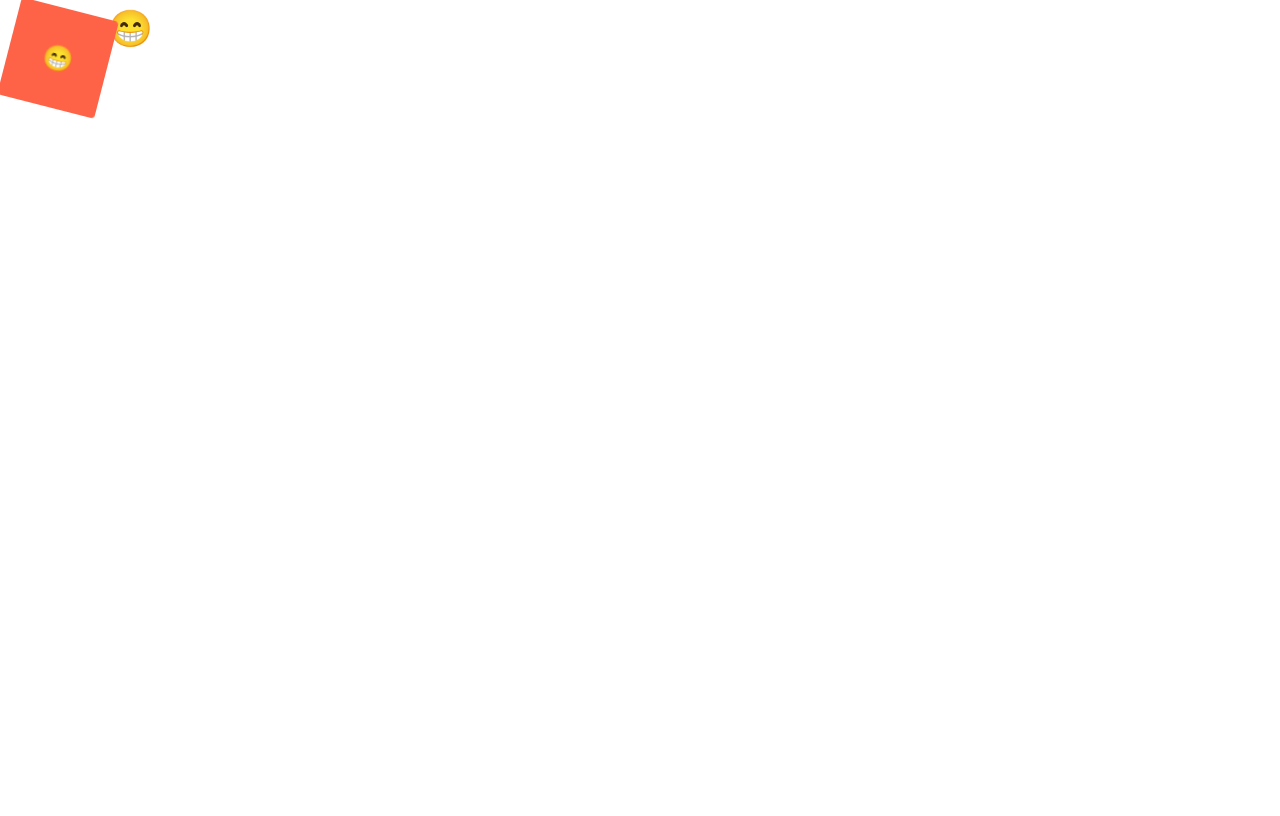
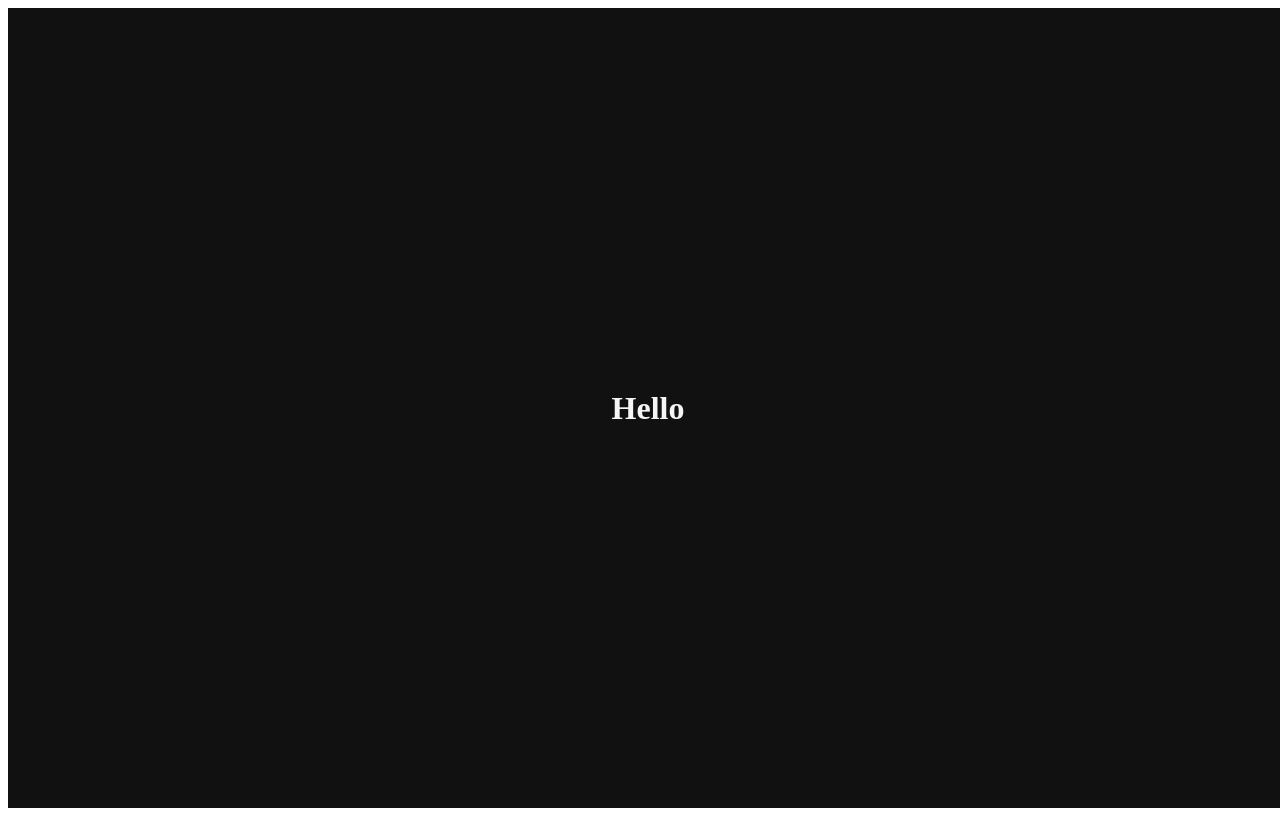
Before and after one commit to sungkuk5420/react-masterclass, a React (Create React App) app: page / in a window 1280 px wide. Built offline with nearby package versions, Linux system fonts and the light colour scheme.

Commit message:
darkmode 설정하는법

```diff
--- a/src/App.js
+++ b/src/App.js
@@ -1,53 +1,23 @@
-import styled,{keyframes} from "styled-components";
+import styled from "styled-components";
 
+const Title = styled.h1`
+  color:${(props)=>props.theme.textColor};
+`;
 
 const Wrapper = styled.div`
-display:  flex;
+  display:  flex;
+  height: 100vh;
+  width: 100vw;
+  justify-content: center;
+  align-items: center;
+  background-color: ${(props)=>props.theme.backgroundColor};
 `;
 
-const rotateAnimation = keyframes`
-  0%{
-    transform:  rotate(0deg);
-    border-radius: 0px;
-  }
-  50%{
-    transform:  rotate(360deg);
-    border-radius: 100px;
-  }
-  100%{
-    transform:  rotate(0deg);
-    border-radius: 0px;
-  }
-`;
-
-const Emoji = styled.span`
-  font-size:36px;
-  &:hover{
-    font-size:48px;
-  }
-`;
-
-const Box = styled.div`
-  width: 100px;
-  height: 100px;
-  background-color: tomato;
-  animation:${rotateAnimation} 1s linear infinite;
-  display: flex;
-  align-items: center;
-  justify-content: center;
-  ${Emoji}{
-    font-size: 25px;
-    &:hover{
-      font-size: 98px;
-    }
-  }
-  `;
 function App() {
   return <Wrapper as="header">
-    <Box>
-      <Emoji>😁</Emoji>
-    </Box>
-    <Emoji>😁</Emoji>
+    <Title>
+      Hello
+    </Title>
   </Wrapper>
 }
 
--- a/src/index.js
+++ b/src/index.js
@@ -2,11 +2,23 @@
 import ReactDOM from 'react-dom/client';
 import App from './App';
 import reportWebVitals from './reportWebVitals';
+import { ThemeProvider } from 'styled-components';
+
+const darkTheme = {
+  textColor:"whitesmoke",
+  backgroundColor: "#111",
+}
+const lightTheme = {
+  textColor:"#111",
+  backgroundColor: "whitesmoke",
+}
 
 const root = ReactDOM.createRoot(document.getElementById('root'));
 root.render(
   <React.StrictMode>
-    <App />
+    <ThemeProvider theme={darkTheme}>
+      <App />
+    </ThemeProvider>
   </React.StrictMode>
 );
 
```
